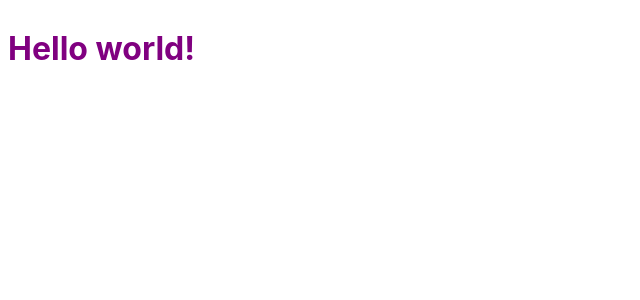
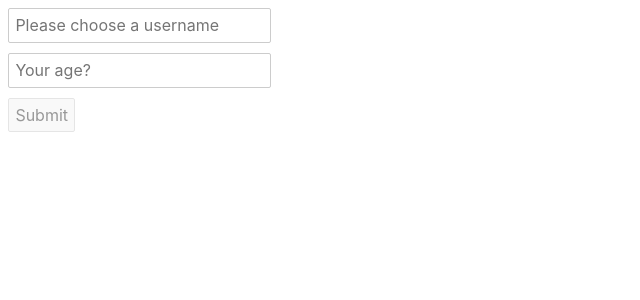
Before and after one commit to danielres/uptal, a Svelte app in the folder front/: page / in a window 1280 px wide. Shown: the top 300 px of the page, without its empty margins (0-640 px from the left). Built offline with nearby package versions, Linux system fonts and the light colour scheme.

Commit message:
add basic realtime chat system

```diff
--- a/front/src/App.svelte
+++ b/front/src/App.svelte
@@ -1,11 +1,12 @@
 <script>
-  export let name;
+  import Chat from "./Chat/Chat.svelte";
+  import UserForm from "./UserForm.svelte";
+
+  let user;
 </script>
 
-<style>
-  h1 {
-    color: purple;
-  }
-</style>
-
-<h1>Hello {name}!</h1>
+{#if user}
+  <Chat {user} />
+{:else}
+  <UserForm bind:user />
+{/if}
--- /dev/null
+++ b/front/src/Chat/Chat.svelte
@@ -0,0 +1,24 @@
+<script>
+  import io from "socket.io-client";
+
+  import config from "../config";
+  import Message from "./Message.svelte";
+  import MessageForm from "./MessageForm.svelte";
+
+  export let user;
+
+  const socket = io(config.serverUrl);
+  socket.on("chat message", m => (messages = [...messages, m]));
+
+  let messages = [];
+
+  const submitMessage = text =>
+    socket.emit("chat message", { author: user.userName, text });
+</script>
+
+{#each messages as message}
+  <Message {message} />
+  <hr />
+{/each}
+
+<MessageForm onSubmit={submitMessage} />
--- /dev/null
+++ b/front/src/Chat/Message.svelte
@@ -0,0 +1,14 @@
+<script>
+  import { distanceInWords, format } from "date-fns";
+  export let message;
+</script>
+
+<div>
+  <div>
+    <small title={format(new Date(message.createdAt), 'MM/DD/YYYY HH:mm:ss')}>
+      {distanceInWords(new Date(message.createdAt), new Date())} ago by
+    </small>
+    {message.author}
+  </div>
+  {message.text}
+</div>
--- /dev/null
+++ b/front/src/Chat/MessageForm.svelte
@@ -0,0 +1,17 @@
+<script>
+  export let onSubmit;
+
+  let text = "";
+  $: isValid = text.length > 0;
+</script>
+
+<form
+  on:submit|preventDefault={() => {
+    onSubmit(text);
+    text = '';
+  }}>
+
+  <input bind:value={text} placeholder="enter your message" />
+
+  <button disabled={!isValid}>Send</button>
+</form>
--- /dev/null
+++ b/front/src/UserForm.svelte
@@ -0,0 +1,57 @@
+<script>
+  import yup from "yup";
+  import Field from "./forms/Field.svelte";
+
+  export let user;
+
+  $: values && validate();
+  $: isFormValid = !Object.keys(errors).length;
+
+  const schema = yup.object().shape({
+    userName: yup
+      .string()
+      .required("required")
+      .min(3, "Should be at least ${min} characters"),
+    age: yup
+      .number()
+      .required("required")
+      .min(18, "You must be at least ${min} years old.")
+      .typeError("invalid number")
+  });
+
+  let values = {};
+  let errors = {};
+
+  const validate = async () => {
+    try {
+      errors = {};
+      const result = await schema.validate(values, { abortEarly: false });
+      return result;
+    } catch ({ inner }) {
+      errors = inner.reduce(
+        (acc, { path, message }) => ({ ...acc, [path]: message }),
+        {}
+      );
+    }
+  };
+
+  const handleSubmit = async () => (user = await validate());
+</script>
+
+<style>
+  button:disabled {
+    opacity: 0.5;
+  }
+</style>
+
+<form on:submit|preventDefault={handleSubmit}>
+  <Field
+    bind:value={values.userName}
+    errors={errors.userName}
+    placeholder="Please choose a username" />
+
+  <Field bind:value={values.age} errors={errors.age} placeholder="Your age?" />
+
+  <button disabled={!isFormValid}>Submit</button>
+
+</form>
--- /dev/null
+++ b/front/src/config.js
@@ -0,0 +1 @@
+export default { serverUrl: "//localhost:3000" };
--- /dev/null
+++ b/front/src/forms/Field.svelte
@@ -0,0 +1,38 @@
+<script>
+  export let errors;
+  export let placeholder;
+  export let value = "";
+
+  let touched = false;
+  $: value ? (touched = true) : null;
+</script>
+
+<style>
+  .row {
+    margin-bottom: 10px;
+  }
+  input {
+    margin: 0;
+    outline: none;
+  }
+  .invalid input {
+    border-color: red;
+  }
+  .valid input {
+    border-color: #11cc11;
+  }
+  .error {
+    color: red;
+  }
+</style>
+
+<div
+  class={['row', touched && errors ? 'invalid' : touched ? 'valid' : ''].join(' ')}>
+  <input bind:value {placeholder} />
+
+  {#if touched && errors}
+    <div class="error">
+      <small>{errors}</small>
+    </div>
+  {/if}
+</div>
```
Also changed, not shown: 1 other file (tests, documents, lock files or other folders).
